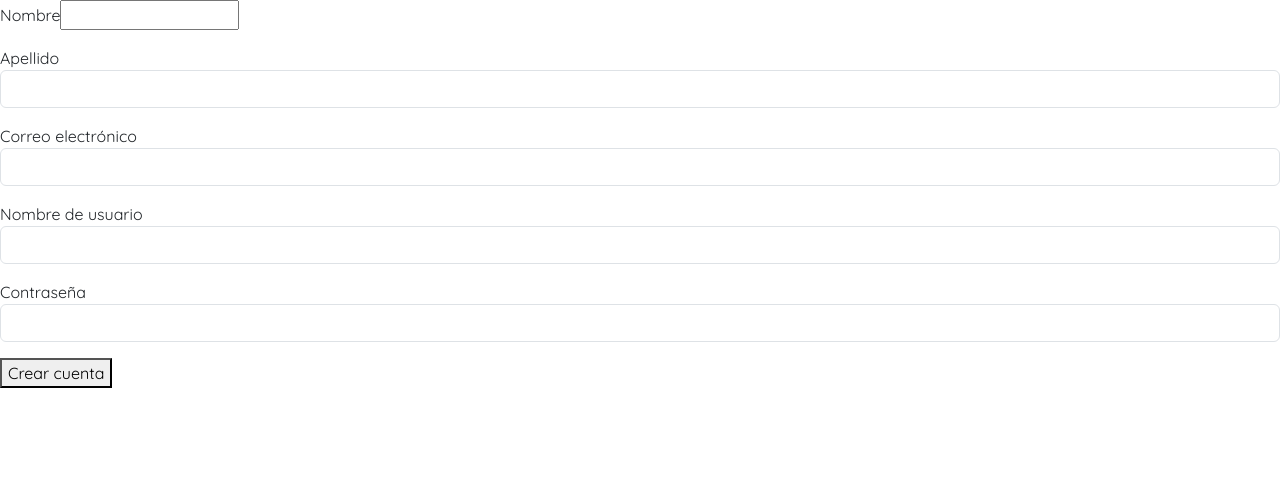
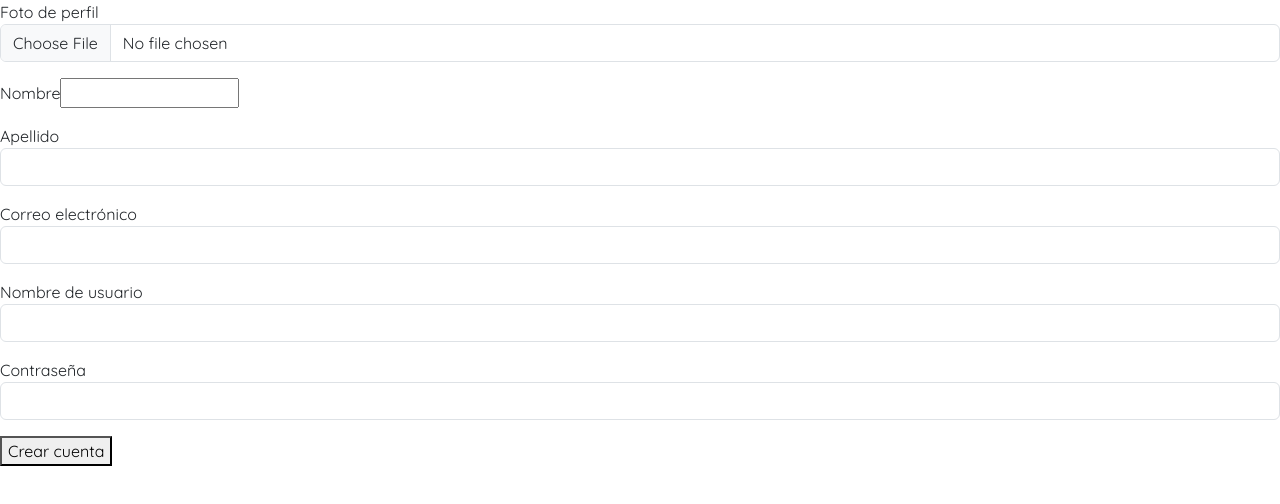
Before and after one commit to santimontironi/GarSonic-App, a React (Vite) app in the folder frontend/: page /registroUsuario in a window 1280 px wide. Shown: the top 504 px of the page. Built offline with nearby package versions, Linux system fonts and the light colour scheme; a web font is replaced by a local one.

Commit message:
se modifico el registro de usuario desde React, ahora se puede subir la foto de perfil

```diff
--- a/frontend/src/api/api.js
+++ b/frontend/src/api/api.js
@@ -2,9 +2,10 @@ import axios from 'axios'
 
 const URL_BACKEND = 'http://localhost:3000'
 
-export function registerUserAxios(user){
-    return axios.post(`${URL_BACKEND}/register`,user,{
-        withCredentials:true
+export function registerUserAxios(formData){
+    return axios.post(`${URL_BACKEND}/register`,formData,{
+        withCredentials:true,
+        "Content-Type": "multipart/form-data"
     })
 }
 
--- a/frontend/src/pages/RegisterUser.jsx
+++ b/frontend/src/pages/RegisterUser.jsx
@@ -12,20 +12,34 @@ const RegisterUser = () => {
 
   const[errorRegister,setErrorRegister] = useState("")
 
+  const[file,setFile] = useState(null)
+
   const {register,handleSubmit,reset, formState:{errors}} = useForm()
 
   const {signUpUser} = UseAuth()
 
   async function submitForm(values){
     try{
-      signUpUser(values)
-      setCorrectRegister(true)
-      setErrorRegister("")
-      reset()
+      const formData = new FormData();
+      formData.append("name", values.name);
+      formData.append("surname", values.surname);
+      formData.append("email", values.email);
+      formData.append("username", values.username);
+      formData.append("password", values.password);
+      if (file) {
+        formData.append("profilePicture", file);
+      }
+
+      await signUpUser(formData);
+
+      setCorrectRegister(true);
+      setErrorRegister("");
+      reset();
+      setFile(null);
     }
     catch(error){
       if(error.response?.data?.message){
-        setErrorRegister(error.response.data.message)
+        setErrorRegister(error.response.data.message);
       }
     }
   }
@@ -39,6 +53,16 @@ const RegisterUser = () => {
   return (
     <main className="containerRegisterUser">
       <form method="post" onSubmit={handleSubmit(submitForm)}>
+
+        <div className="mb-3">
+            <label htmlFor="profilePicture">Foto de perfil</label>
+            <input
+              className="form-control"
+              type="file"
+              accept="image/*"
+              onChange={(e) => setFile(e.target.files[0])}
+            />
+        </div>
 
         <div className="mb-3">
           <label htmlFor="name">Nombre</label>
```
